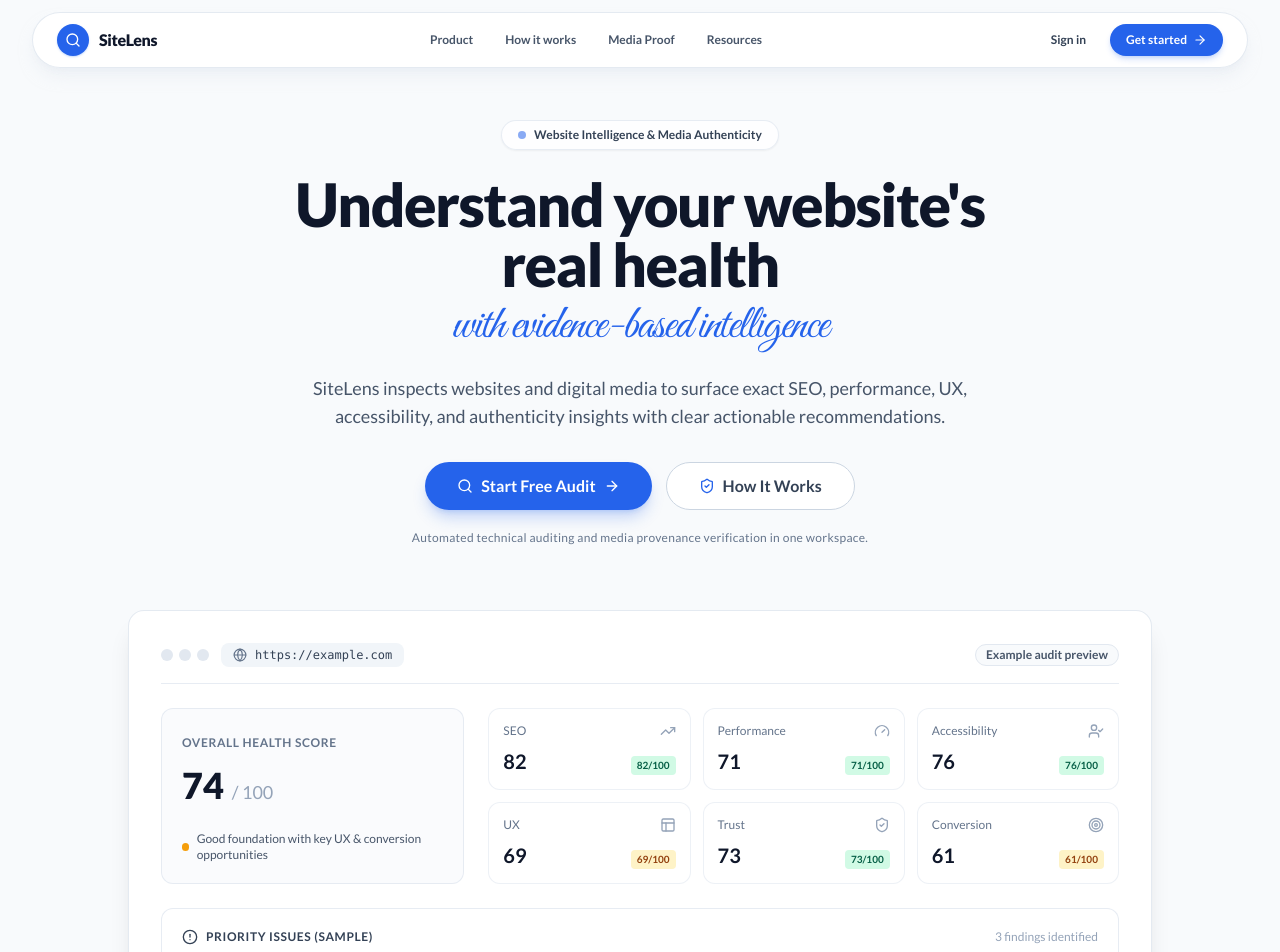
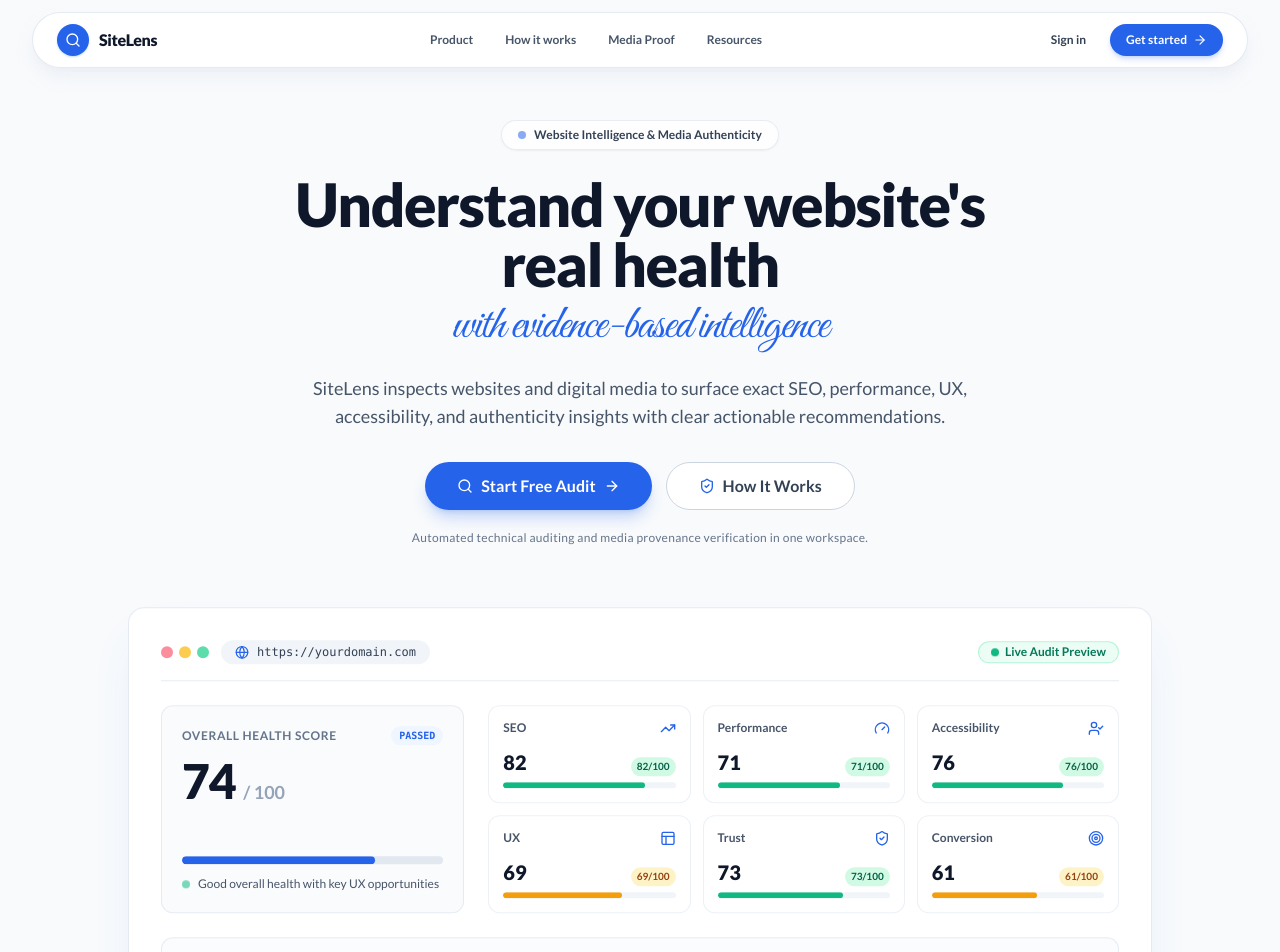
Before and after one commit to Chriseke234/sitelens, a Next.js app: page / in a window 1280 px wide. Shown: the top 952 px of the page. Built offline with nearby package versions, Linux system fonts and the light colour scheme; no server answers.

Commit message:
feat: add animated floating hero dashboard preview with live status pulse and score bars

```diff
--- a/components/landing/product-preview.tsx
+++ b/components/landing/product-preview.tsx
@@ -48,24 +48,28 @@
   ];
 
   return (
-    <div className="relative mx-auto w-full max-w-5xl rounded-2xl border border-slate-200/90 bg-white p-4 shadow-xl dark:border-slate-800 dark:bg-slate-900 sm:p-6 lg:p-8">
+    <div className="relative mx-auto w-full max-w-5xl rounded-2xl border border-slate-200/90 bg-white p-4 shadow-2xl shadow-blue-500/10 dark:border-slate-800 dark:bg-slate-900 sm:p-6 lg:p-8 animate-float-soft transition-all duration-500 hover:shadow-blue-500/20">
       {/* Visual Window Header */}
       <div className="flex flex-wrap items-center justify-between gap-3 border-b border-slate-200/80 pb-4 dark:border-slate-800">
         <div className="flex items-center gap-3">
           <div className="flex space-x-1.5">
-            <div className="h-3 w-3 rounded-full bg-slate-200 dark:bg-slate-700" />
-            <div className="h-3 w-3 rounded-full bg-slate-200 dark:bg-slate-700" />
-            <div className="h-3 w-3 rounded-full bg-slate-200 dark:bg-slate-700" />
+            <div className="h-3 w-3 rounded-full bg-rose-400/80" />
+            <div className="h-3 w-3 rounded-full bg-amber-400/80" />
+            <div className="h-3 w-3 rounded-full bg-emerald-400/80" />
           </div>
-          <div className="flex items-center gap-2 rounded-lg bg-slate-100 px-3 py-1 text-xs font-mono font-medium text-slate-700 dark:bg-slate-800 dark:text-slate-300">
-            <Globe className="h-3.5 w-3.5 text-slate-500" />
-            <span>https://example.com</span>
+          <div className="flex items-center gap-2 rounded-full bg-slate-100 px-3.5 py-1 text-xs font-mono font-medium text-slate-700 dark:bg-slate-800 dark:text-slate-300">
+            <Globe className="h-3.5 w-3.5 text-blue-600" />
+            <span>https://yourdomain.com</span>
           </div>
         </div>
 
         <div className="flex items-center gap-2">
-          <Badge variant="outline" className="text-xs bg-slate-50 text-slate-600 dark:bg-slate-800 dark:text-slate-300">
-            Example audit preview
+          <Badge variant="outline" className="text-xs bg-emerald-50 text-emerald-700 border-emerald-200/80 dark:bg-emerald-950/40 dark:text-emerald-300 dark:border-emerald-900/50 rounded-full gap-1.5 px-3">
+            <span className="relative flex h-2 w-2">
+              <span className="animate-ping absolute inline-flex h-full w-full rounded-full bg-emerald-400 opacity-75"></span>
+              <span className="relative inline-flex rounded-full h-2 w-2 bg-emerald-500"></span>
+            </span>
+            <span>Live Audit Preview</span>
           </Badge>
         </div>
       </div>
@@ -73,48 +77,62 @@
       {/* Main Audit Summary Header */}
       <div className="mt-6 grid grid-cols-1 gap-6 md:grid-cols-3">
         {/* Overall Score Box */}
-        <div className="flex flex-col justify-between rounded-xl border border-slate-200/80 bg-slate-50/70 p-5 dark:border-slate-800 dark:bg-slate-950/50">
+        <div className="flex flex-col justify-between rounded-xl border border-slate-200/80 bg-slate-50/70 p-5 dark:border-slate-800 dark:bg-slate-950/50 card-hover-effect">
           <div>
-            <span className="text-xs font-semibold uppercase tracking-wider text-slate-500 dark:text-slate-400">
+            <div className="flex items-center justify-between">
+              <span className="text-xs font-bold uppercase tracking-wider text-slate-500 dark:text-slate-400">
                 Overall Health Score
               </span>
+              <span className="text-[10px] font-mono font-bold text-blue-600 bg-blue-50 px-2 py-0.5 rounded-full dark:bg-blue-950 dark:text-blue-400">
+                PASSED
+              </span>
+            </div>
             <div className="mt-3 flex items-baseline gap-2">
-              <span className="text-4xl font-extrabold text-slate-900 dark:text-white">
+              <span className="text-5xl font-extrabold text-slate-900 dark:text-white tracking-tight">
                 74
               </span>
-              <span className="text-lg font-medium text-slate-400">/ 100</span>
+              <span className="text-lg font-bold text-slate-400">/ 100</span>
             </div>
           </div>
-          <div className="mt-4 flex items-center gap-2">
-            <span className="inline-block h-2 w-2 rounded-full bg-amber-500" />
+
+          <div className="mt-4 space-y-2">
+            <div className="w-full bg-slate-200 dark:bg-slate-800 rounded-full h-2 overflow-hidden">
+              <div className="bg-blue-600 h-2 rounded-full transition-all duration-1000 ease-out" style={{ width: "74%" }} />
+            </div>
+            <div className="flex items-center gap-2 pt-1">
+              <span className="inline-block h-2 w-2 rounded-full bg-emerald-500 animate-pulse" />
               <span className="text-xs font-medium text-slate-600 dark:text-slate-300">
-              Good foundation with key UX & conversion opportunities
+                Good overall health with key UX opportunities
               </span>
+            </div>
           </div>
         </div>
 
         {/* 6 Category Scores Grid */}
         <div className="grid grid-cols-2 gap-3 md:col-span-2 sm:grid-cols-3">
-          {categoryScores.map((cat) => {
+          {categoryScores.map((cat, idx) => {
             const Icon = cat.icon;
             const isAttention = cat.score < 70;
             return (
               <div
                 key={cat.name}
-                className="flex flex-col justify-between rounded-xl border border-slate-200/60 bg-white p-3.5 dark:border-slate-800 dark:bg-slate-900"
+                className="flex flex-col justify-between rounded-xl border border-slate-200/60 bg-white p-3.5 dark:border-slate-800 dark:bg-slate-900 transition-all duration-300 hover:scale-[1.03] hover:border-blue-400/60 hover:shadow-md cursor-pointer"
+                style={{ animationDelay: `${idx * 100}ms` }}
               >
                 <div className="flex items-center justify-between">
-                  <span className="text-xs font-medium text-slate-500 dark:text-slate-400">
+                  <span className="text-xs font-semibold text-slate-600 dark:text-slate-300">
                     {cat.name}
                   </span>
-                  <Icon className="h-4 w-4 text-slate-400" />
+                  <Icon className="h-4 w-4 text-blue-600 dark:text-blue-400" />
                 </div>
-                <div className="mt-2 flex items-baseline justify-between">
-                  <span className="text-xl font-bold text-slate-900 dark:text-slate-100">
+
+                <div className="mt-3">
+                  <div className="flex items-baseline justify-between mb-1.5">
+                    <span className="text-xl font-extrabold text-slate-900 dark:text-slate-100">
                       {cat.score}
                     </span>
                     <span
-                    className={`text-[10px] font-semibold px-1.5 py-0.5 rounded ${
+                      className={`text-[10px] font-bold px-1.5 py-0.5 rounded-full ${
                         isAttention
                           ? "bg-amber-100 text-amber-800 dark:bg-amber-950/60 dark:text-amber-300"
                           : "bg-emerald-100 text-emerald-800 dark:bg-emerald-950/60 dark:text-emerald-300"
@@ -123,6 +141,17 @@
                       {cat.score}/100
                     </span>
                   </div>
+
+                  {/* Progress bar line */}
+                  <div className="w-full bg-slate-100 dark:bg-slate-800 rounded-full h-1.5 overflow-hidden">
+                    <div
+                      className={`h-1.5 rounded-full transition-all duration-1000 ${
+                        isAttention ? "bg-amber-500" : "bg-emerald-500"
+                      }`}
+                      style={{ width: `${cat.score}%` }}
+                    />
+                  </div>
+                </div>
               </div>
             );
           })}
@@ -130,15 +159,15 @@
       </div>
 
       {/* Priority Issues Section */}
-      <div className="mt-6 rounded-xl border border-slate-200/80 bg-white p-4 dark:border-slate-800 dark:bg-slate-950/40 sm:p-5">
+      <div className="mt-6 rounded-xl border border-slate-200/80 bg-slate-50/50 p-4 dark:border-slate-800 dark:bg-slate-950/40 sm:p-5">
         <div className="flex items-center justify-between pb-3">
           <div className="flex items-center gap-2">
-            <AlertCircle className="h-4 w-4 text-slate-700 dark:text-slate-300" />
-            <h4 className="text-xs font-bold uppercase tracking-wider text-slate-700 dark:text-slate-300">
-              Priority Issues (Sample)
+            <AlertCircle className="h-4 w-4 text-amber-500" />
+            <h4 className="text-xs font-bold uppercase tracking-wider text-slate-800 dark:text-slate-200">
+              Priority Issues (Sample Report)
             </h4>
           </div>
-          <span className="text-xs text-slate-400">3 findings identified</span>
+          <span className="text-xs font-medium text-slate-400">3 critical findings</span>
         </div>
 
         <div className="space-y-2.5">
@@ -147,22 +176,22 @@
             return (
               <div
                 key={issue.id}
-                className="flex flex-col justify-between gap-2 rounded-lg border border-slate-100 bg-slate-50/50 p-3 text-xs dark:border-slate-800/80 dark:bg-slate-900/60 sm:flex-row sm:items-center"
+                className="flex flex-col justify-between gap-2 rounded-lg border border-slate-200/60 bg-white p-3 text-xs dark:border-slate-800 dark:bg-slate-900 transition-all duration-200 hover:border-slate-300 dark:hover:border-slate-700 sm:flex-row sm:items-center card-hover-effect"
               >
                 <div className="flex items-center gap-2.5">
                   <span className="font-mono font-bold text-slate-400">0{issue.id}</span>
                   <div className="flex items-center gap-2">
-                    <Icon className="h-3.5 w-3.5 text-slate-500" />
-                    <span className="font-medium text-slate-800 dark:text-slate-200">
+                    <Icon className="h-3.5 w-3.5 text-blue-600 dark:text-blue-400" />
+                    <span className="font-semibold text-slate-800 dark:text-slate-200">
                       {issue.title}
                     </span>
                   </div>
                 </div>
                 <div className="flex items-center gap-2 pl-6 sm:pl-0">
-                  <span className="text-[11px] text-slate-500">{issue.category}</span>
+                  <span className="text-[11px] font-medium text-slate-500">{issue.category}</span>
                   <Badge
                     variant={issue.severity === "High" ? "destructive" : "secondary"}
-                    className="text-[10px] px-2 py-0"
+                    className="text-[10px] px-2 py-0.5 rounded-full font-bold"
                   >
                     {issue.severity}
                   </Badge>
```
Lines whose indentation alone changed are shown as unchanged.
